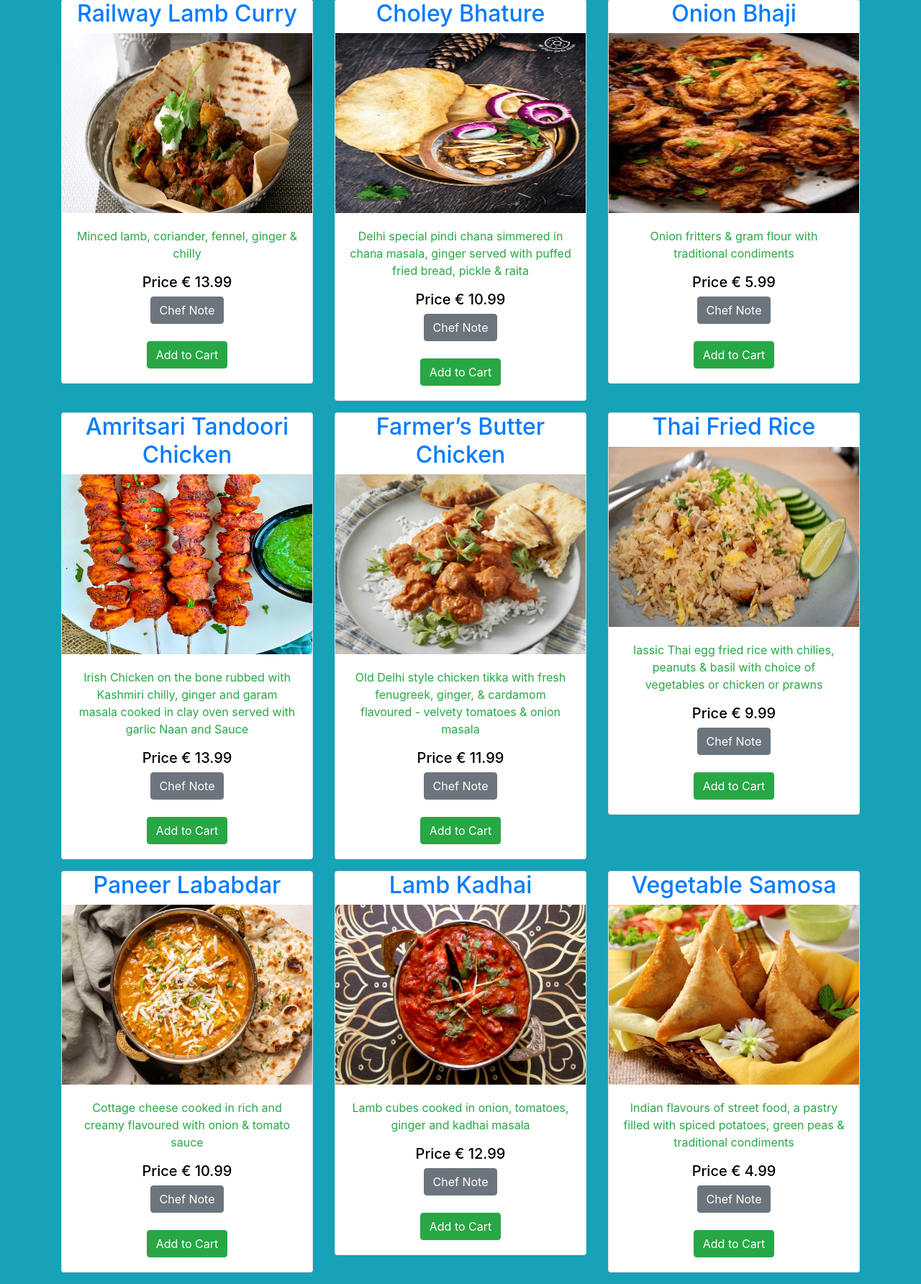
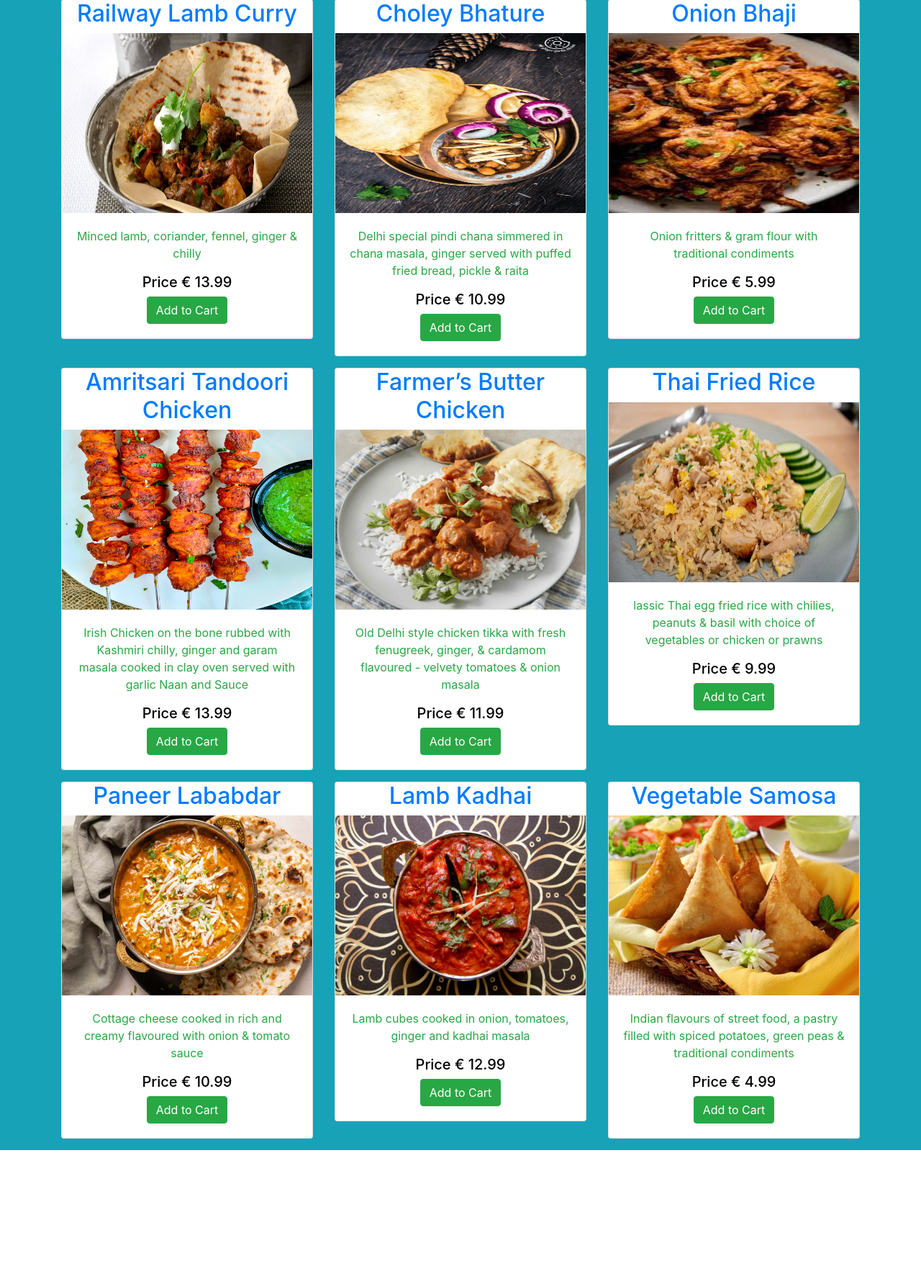
Before and after one commit to x22137912/restaurant_management, a Django app: page / in a window 1280 px wide. Shown: the part 676-2460 px from the top of the page at 72% size. After the commit the page ends 2274 px from the top, so only its background shows below. Run offline with Django 3.2, Linux system fonts and the light colour scheme; data comes from the database, SQL or seed files in the repository; some libraries are stand-ins or nearby versions.

Commit message:
Update home.html

```diff
--- a/main/templates/main/home.html
+++ b/main/templates/main/home.html
@@ -40,10 +40,6 @@
                     <div class="card-body text-center">
                       <p class="text-center text-success">{{ item.description }}</p>
                       <h5 class="text-center">Price € {{ item.price }}  </h5>
-                      <a href="{% url 'main:dishes' item.slug %}" class="btn btn-secondary">Chef Note</a><br>
-
-                      <br>
-
                       <a href="{% url 'main:dishes' item.slug %}" class="btn btn-success">Add to Cart</a>
                     </div>
                 </div>
```
